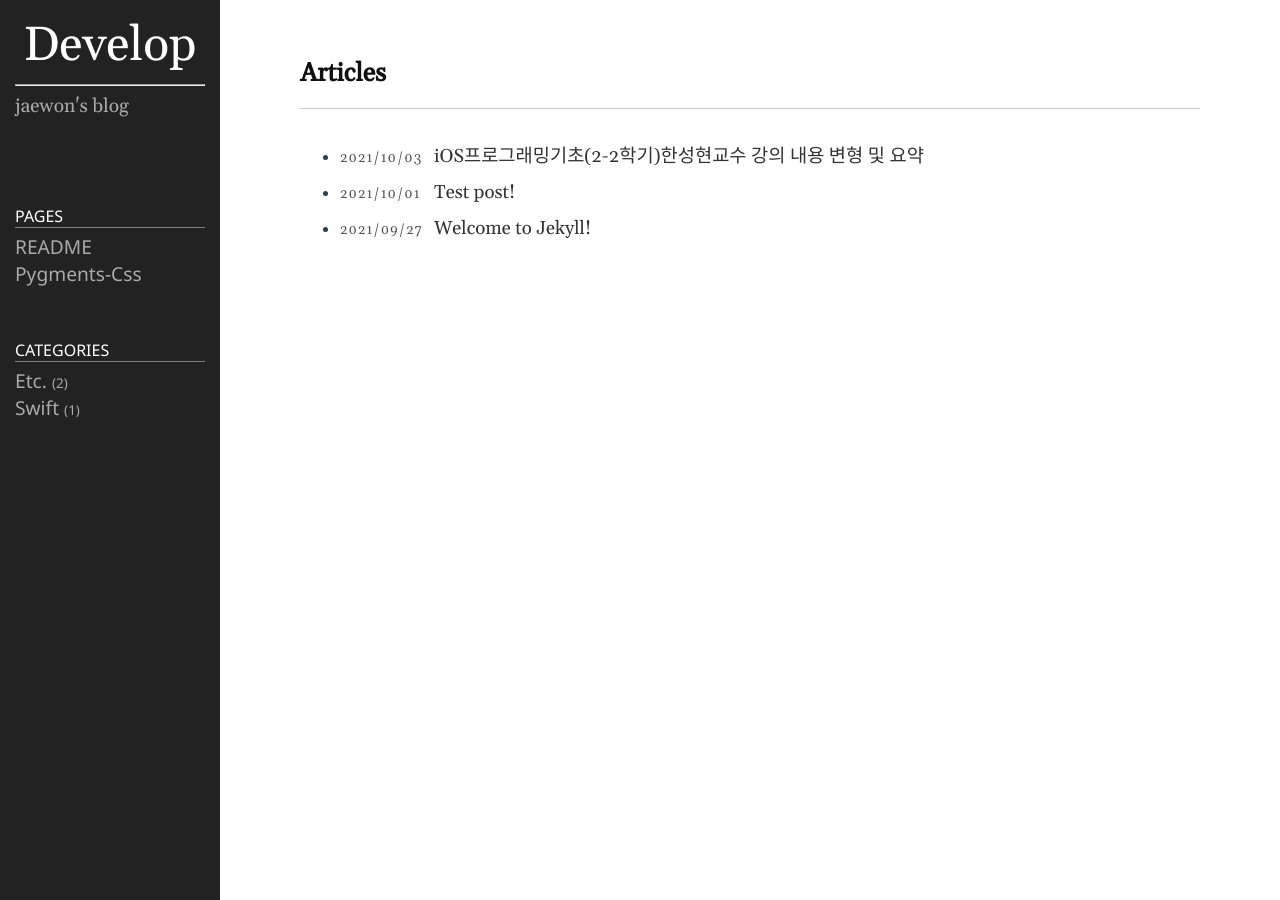
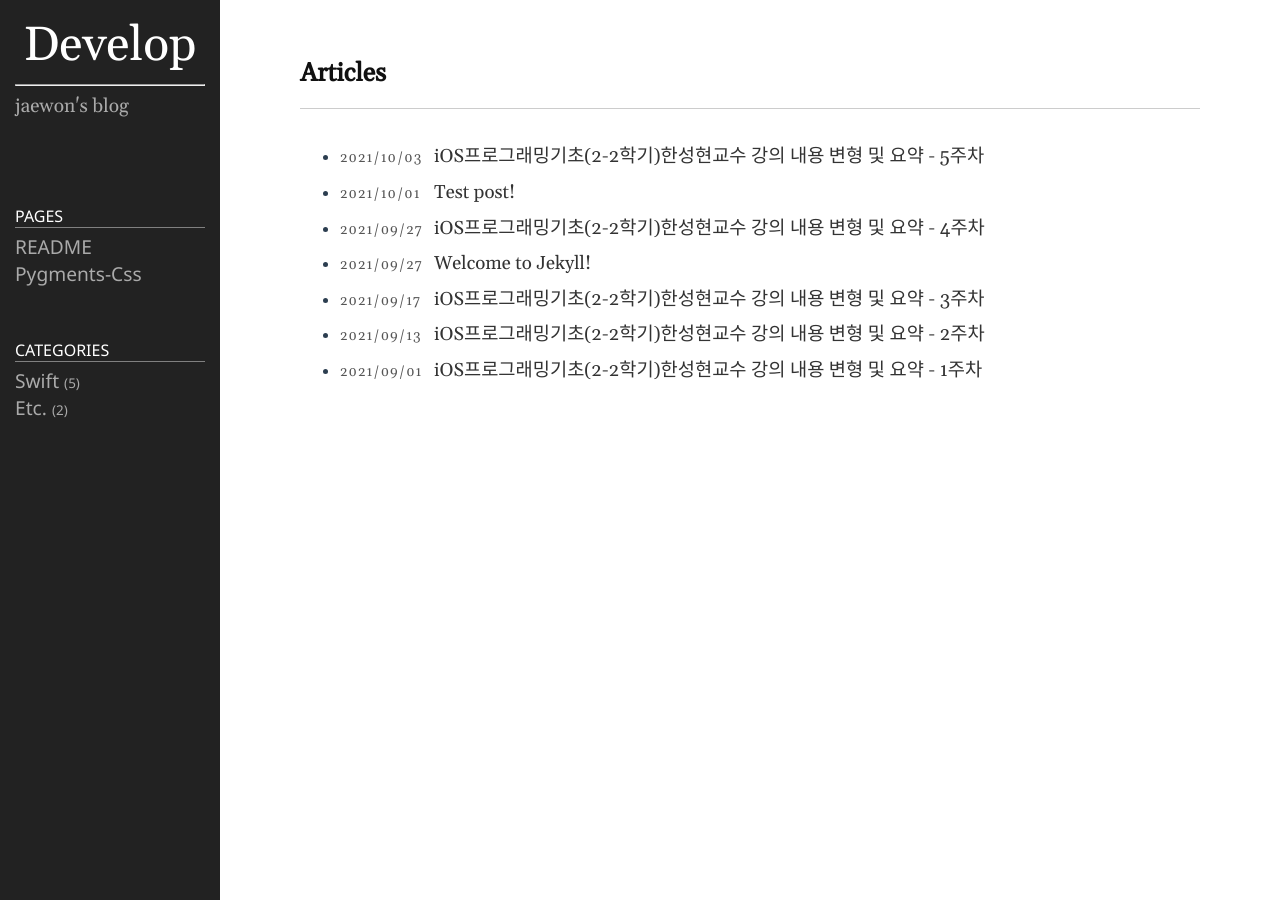
Before and after one commit to Jaewon-Yun/Jaewon-Yun.github.io, a Jekyll site: the page built from index.markdown, in a window 1280 px wide. Built offline with Jekyll 4.4.1, drawn with Linux system fonts in a browser that asks for light colours.

Commit message:
포스트 제목만 작성

```diff
--- a/_config.yml
+++ b/_config.yml
@@ -37,7 +37,7 @@ plugins:
 category_dir: category/
 tag_dir: tag/
 
-permalink: /:categories/:title/
+# permalink: /:categories/:title/
 
 # Exclude from processing.
 # The following items will not be processed, by default.
--- /dev/null
+++ b/_posts/swift-report/2021-09-02-report.markdown
@@ -0,0 +1,8 @@
+---
+layout: post
+title:  "iOS프로그래밍기초(2-2학기)한성현교수 강의 내용 변형 및 요약 - 1주차"
+date:   2021-09-02 00:00:00 +0900
+categories: Swift
+---
+
+# Content
--- /dev/null
+++ b/_posts/swift-report/2021-09-14-report.markdown
@@ -0,0 +1,8 @@
+---
+layout: post
+title:  "iOS프로그래밍기초(2-2학기)한성현교수 강의 내용 변형 및 요약 - 2주차"
+date:   2021-09-14 00:00:00 +0900
+categories: Swift
+---
+
+# Content
--- /dev/null
+++ b/_posts/swift-report/2021-09-18-report.markdown
@@ -0,0 +1,8 @@
+---
+layout: post
+title:  "iOS프로그래밍기초(2-2학기)한성현교수 강의 내용 변형 및 요약 - 3주차"
+date:   2021-09-18 00:00:00 +0900
+categories: Swift
+---
+
+# Content
--- /dev/null
+++ b/_posts/swift-report/2021-09-28-report.markdown
@@ -0,0 +1,8 @@
+---
+layout: post
+title:  "iOS프로그래밍기초(2-2학기)한성현교수 강의 내용 변형 및 요약 - 4주차"
+date:   2021-09-28 00:00:00 +0900
+categories: Swift
+---
+
+# Content
--- /dev/null
+++ b/_posts/swift-report/2021-10-03-report.markdown
@@ -0,0 +1,8 @@
+---
+layout: post
+title:  "iOS프로그래밍기초(2-2학기)한성현교수 강의 내용 변형 및 요약 - 5주차"
+date:   2021-10-03 18:23:00 +0900
+categories: Swift
+---
+
+# Content
```
Also changed, not shown: _posts/2021-10-03-swift-report.markdown (deleted, +0 -10 lines).
